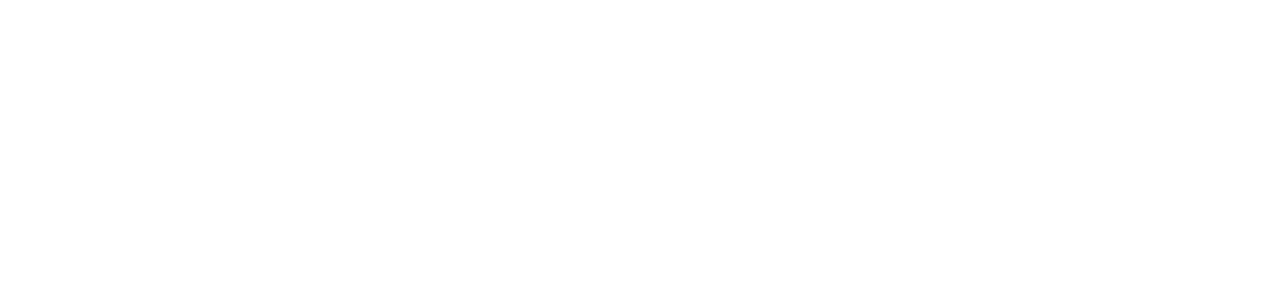
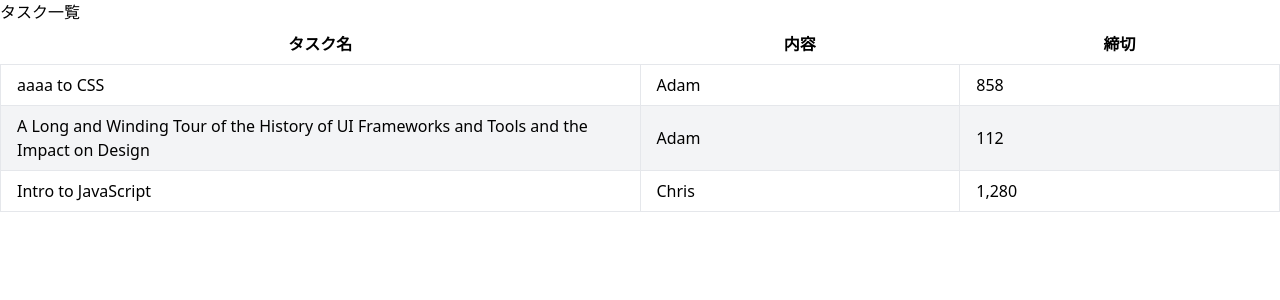
Before and after one commit to next131214/TaskFront, a Nuxt app: page /task in a window 1280 px wide. Before the commit this address had no page. Shown: the top 300 px of the page. Built offline with nearby package versions, Linux system fonts and the light colour scheme.

Commit message:
add:仮ビュー追加

```diff
--- /dev/null
+++ b/components/TableView.vue
@@ -0,0 +1,41 @@
+<template>
+  <div>
+    <table class="table-fixed">
+      <thead>
+        <tr>
+          <th class="w-1/2 px-4 py-2">タスク名</th>
+          <th class="w-1/4 px-4 py-2">内容</th>
+          <th class="w-1/4 px-4 py-2">締切</th>
+        </tr>
+      </thead>
+      <tbody>
+        <tr>
+          <td class="border px-4 py-2">aaaa to CSS</td>
+          <td class="border px-4 py-2">Adam</td>
+          <td class="border px-4 py-2">858</td>
+        </tr>
+        <tr class="bg-gray-100">
+          <td class="border px-4 py-2">
+            A Long and Winding Tour of the History of UI Frameworks and Tools and the
+            Impact on Design
+          </td>
+          <td class="border px-4 py-2">Adam</td>
+          <td class="border px-4 py-2">112</td>
+        </tr>
+        <tr>
+          <td class="border px-4 py-2">Intro to JavaScript</td>
+          <td class="border px-4 py-2">Chris</td>
+          <td class="border px-4 py-2">1,280</td>
+        </tr>
+      </tbody>
+    </table>
+  </div>
+</template>
+
+<script lang="ts">
+import Vue from "vue";
+
+export default Vue.extend({
+  name: "TableView",
+});
+</script>
--- /dev/null
+++ b/pages/task.vue
@@ -0,0 +1,16 @@
+<template>
+  <div>
+    <h1>タスク一覧</h1>
+    <TableView />
+  </div>
+</template>
+
+<script lang="ts">
+import Vue from "vue";
+import TableView from "~/components/TableView.vue";
+
+export default Vue.extend({
+  name: "TaskPage",
+  components: { TableView },
+});
+</script>
```
